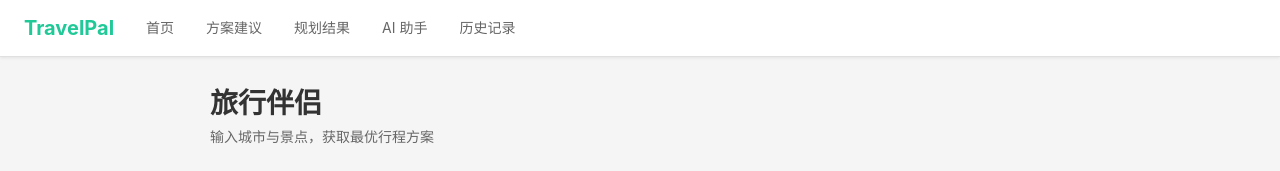
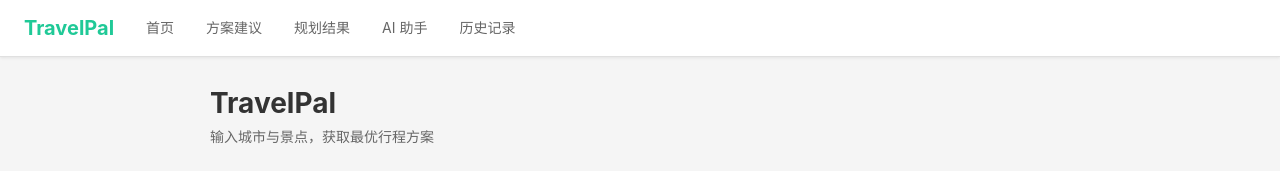
Before and after one commit to xiaojiune/TravelPal, a Vue app in the folder frontend/: page / in a window 1280 px wide. Shown: the top 171 px of the page. Built offline with nearby package versions, Linux system fonts and the light colour scheme.

Commit message:
docs: 新增产品标语 slogan.md；品牌面统一为 TravelPal + README 副标题换 slogan

```diff
--- a/frontend/index.html
+++ b/frontend/index.html
@@ -3,7 +3,7 @@
   <head>
     <meta charset="UTF-8" />
     <meta name="viewport" content="width=device-width, initial-scale=1.0" />
-    <title>旅行伴侣 - TravelPal</title>
+    <title>TravelPal</title>
   </head>
   <body>
     <div id="app"></div>
--- a/frontend/src/pages/HomePage.vue
+++ b/frontend/src/pages/HomePage.vue
@@ -1,6 +1,6 @@
 <template>
   <div class="page-home">
-    <h1>旅行伴侣</h1>
+    <h1>TravelPal</h1>
     <p class="subtitle">输入城市与景点，获取最优行程方案</p>
 
     <section class="form-section">
```
Also changed, not shown: 2 other files (tests, documents, lock files or other folders).
